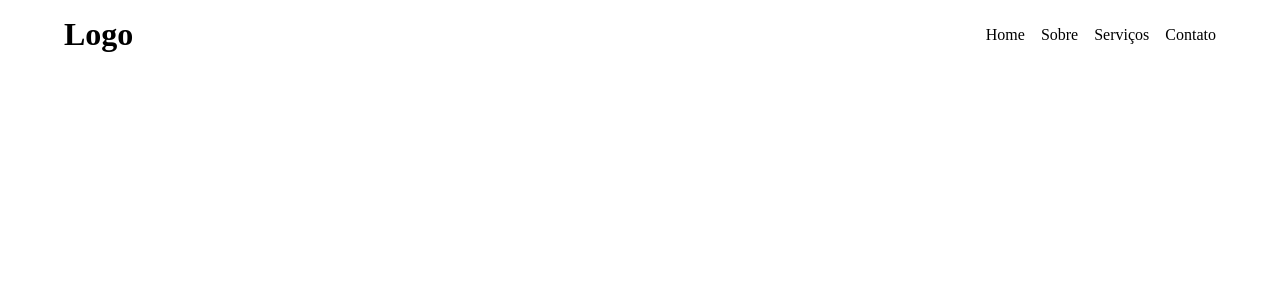
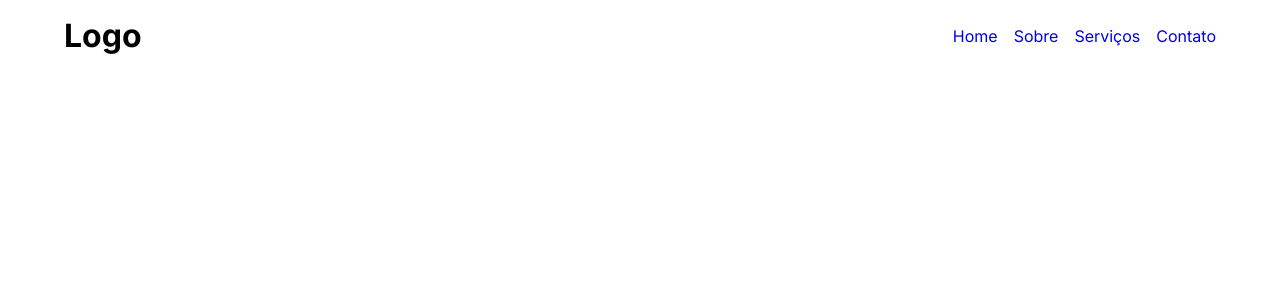
Before and after one commit to bduarte10/site-mutualiza, a Next.js app: page / in a window 1280 px wide. Shown: the top 300 px of the page. Built offline with nearby package versions, Linux system fonts and the light colour scheme.

Commit message:
refactor: deleted unused files

```diff
--- a/src/pages/_app.tsx
+++ b/src/pages/_app.tsx
@@ -1,6 +1,20 @@
 import '@/styles/globals.css'
+import { Inter } from '@next/font/google'
 import type { AppProps } from 'next/app'
 
+const inter = Inter({ subsets: ['latin'] })
+
 export default function App({ Component, pageProps }: AppProps) {
-  return <Component {...pageProps} />
+  return (
+    <>
+      <style
+        jsx
+        global>{`
+        html {
+          font-family: ${inter.style.fontFamily};
+        }
+      `}</style>
+      <Component {...pageProps} />
+    </>
+  )
 }
--- a/src/pages/index.tsx
+++ b/src/pages/index.tsx
@@ -1,4 +1,5 @@
 import { Header } from '@/components/Header/Header'
+
 export default function Home() {
   return <Header />
 }
--- a/src/styles/globals.css
+++ b/src/styles/globals.css
@@ -3,18 +3,6 @@
   padding: 0;
   margin: 0;
 }
-
-html,
-body {
-  max-width: 100vw;
-  overflow-x: hidden;
-}
-
-body {
-  color: rgb(var(--foreground-rgb));
-}
-
 a {
-  color: inherit;
   text-decoration: none;
 }
```
Also changed, not shown: tsconfig.json (+21 -5 lines).
